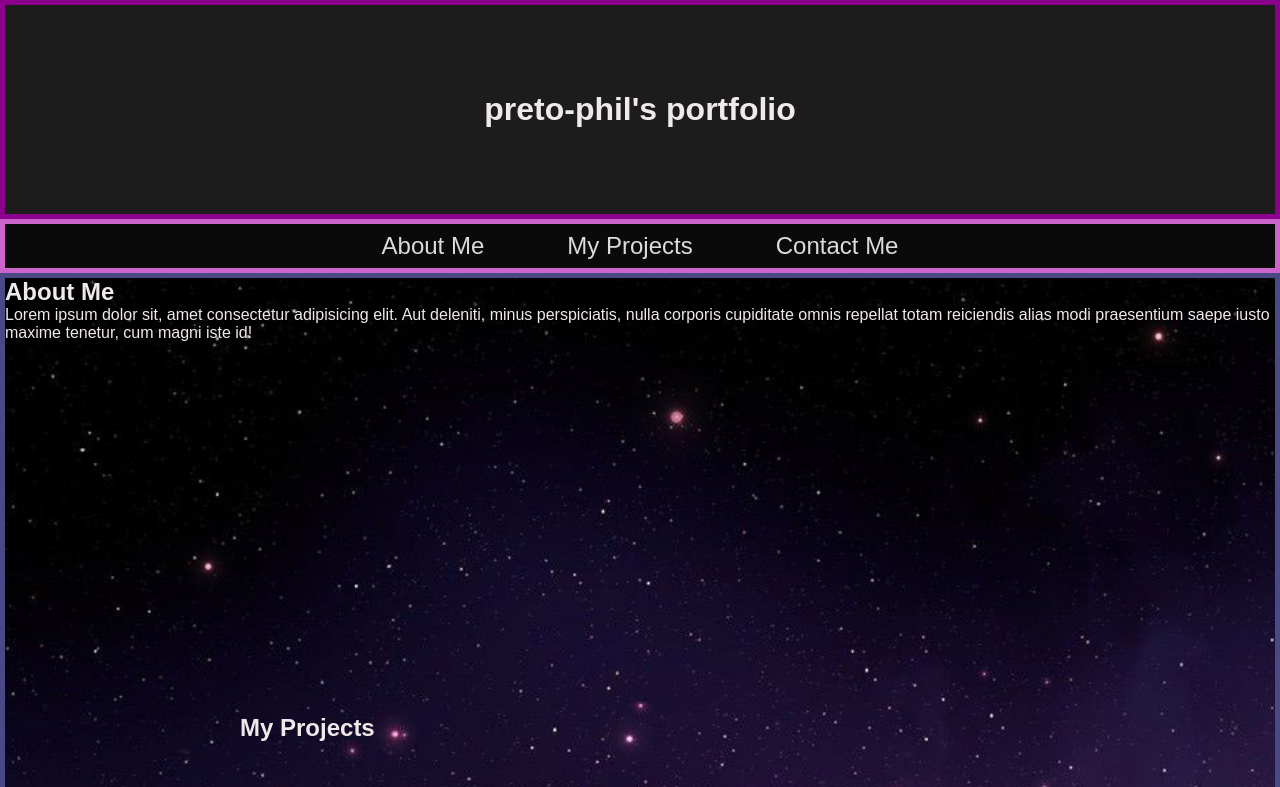
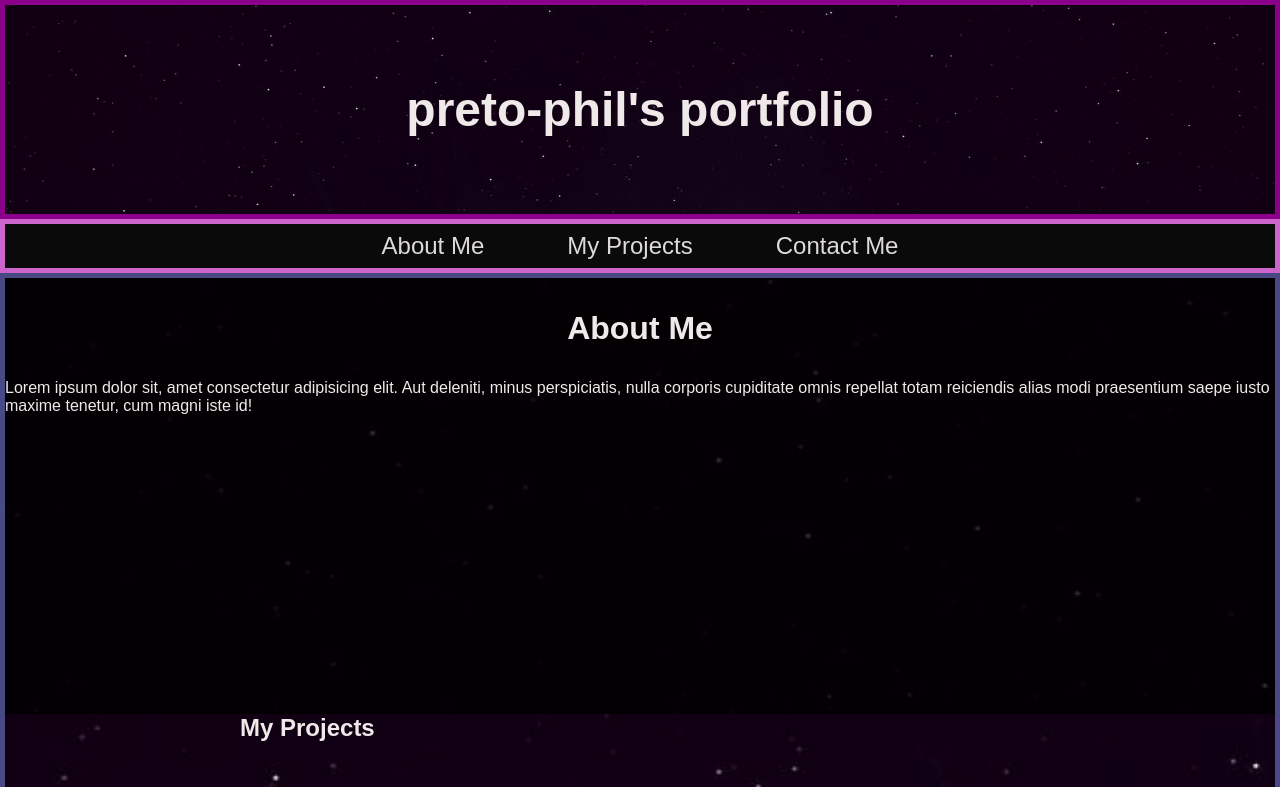
Before and after one commit to preto-phil/Portfolio, a website built with webpack: page dist/index.html in a window 1280 px wide. Shown: the top 787 px of the page. Built offline with nearby package versions, Linux system fonts and the light colour scheme.

Commit message:
Various styling changes

```diff
--- a/src/style.css
+++ b/src/style.css
@@ -27,6 +27,11 @@ header {
 
   border: 5px solid darkmagenta;
   background-color: rgb(29, 28, 28);
+  background-image: url(./assets/Images/Wallpapers/sky.png);
+  background-repeat: no-repeat;
+  background-size: cover;
+
+  font-size: 1.5rem;
 }
 
 /* .header-title {
@@ -70,9 +75,28 @@ main {
 
   border: 5px solid rgb(73, 73, 134);
 
-  background-image: url(./assets/Images/Wallpapers/nebula.png);
+/*   background-image: url(./assets/Images/Wallpapers/nebula.png);
+  background-repeat: no-repeat;
+  background-size: cover; */
+  background-image: url(./assets/Images/Wallpapers/sky.png);
   background-repeat: no-repeat;
   background-size: cover;
+}
+
+.about {
+  display: flex;
+  align-items: center;
+  flex-direction: column;
+  width: 100%;
+
+  background-color: rgb(0, 0, 0, 0.8);
+}
+
+.about > h1 {
+  padding: 2rem 0;
+  opacity: 1;
+
+  font-size: 2rem;
 }
 
 .projects {
```
Also changed, not shown: src/assets/Images/Wallpapers/sky.png (added), 1 other file.
